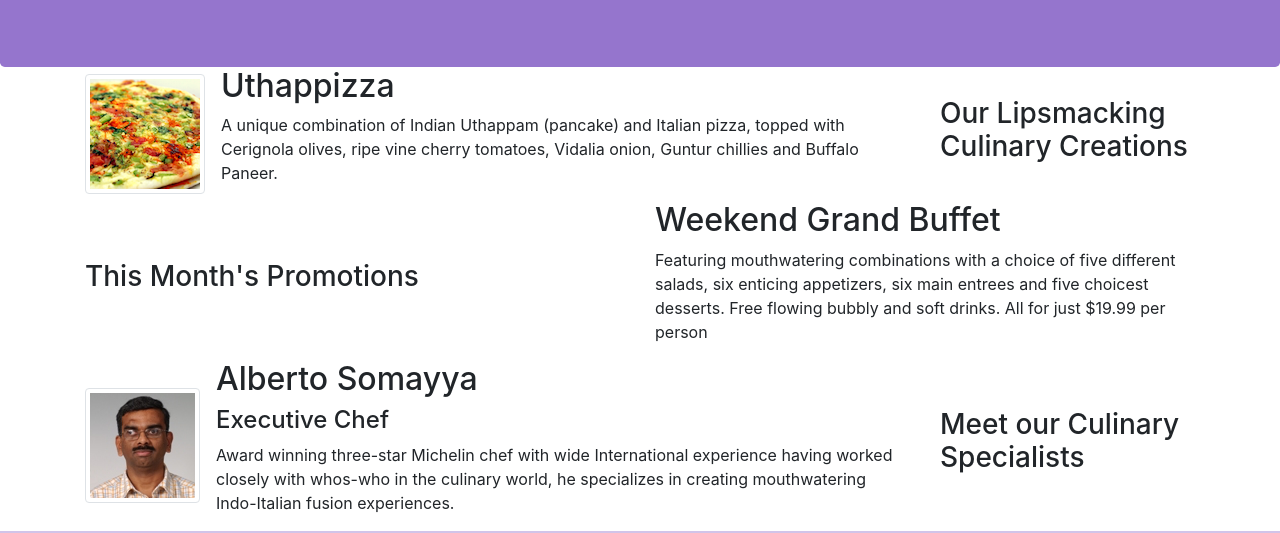
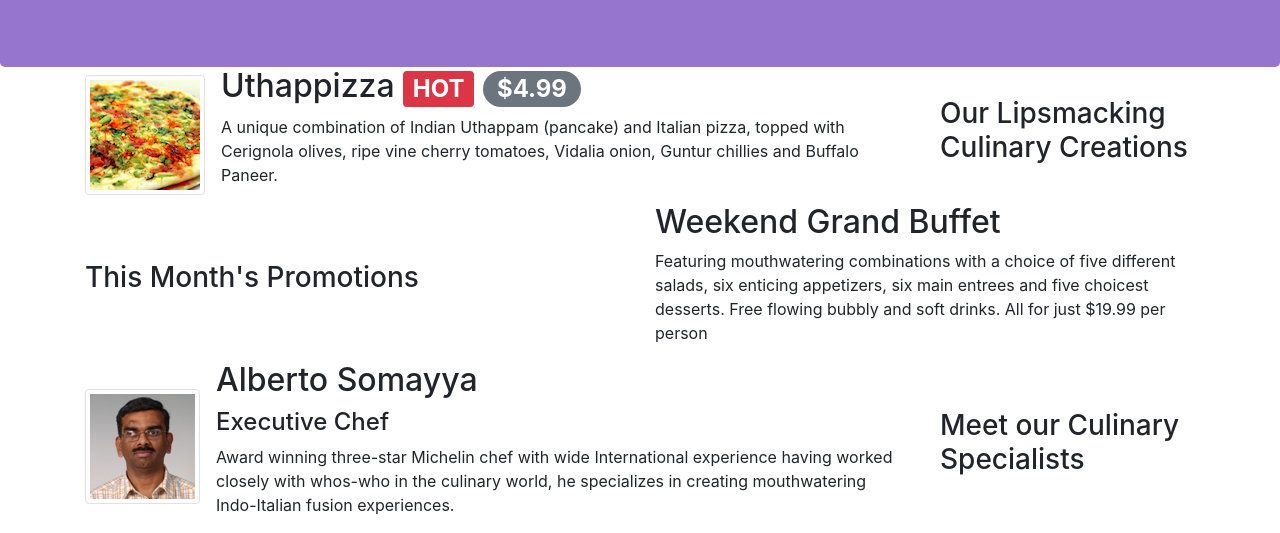
Before and after one commit to Nzone56/Bootstrap, a website: page index.html in a window 1280 px wide. Shown: the part 267-800 px from the top of the page. Drawn offline with nearby package versions, Linux system fonts and the light colour scheme.

Commit message:
Alerting users

```diff
--- a/index.html
+++ b/index.html
@@ -57,7 +57,7 @@
                     <img class="d-flex mr-3 img-thumbnail align-self-center"
                             src="img/uthappizza.png" alt="Uthappizza">
                     <div class="media-body">
-                         <h2 class="media-body">Uthappizza</h2>
+                         <h2 class="media-body">Uthappizza <span class="badge badge-danger">HOT</span> <span class="badge badge-pill badge-secondary">$4.99</span> </h2>
                          <p class="d-none d-sm-block">A unique combination of Indian Uthappam (pancake) and Italian pizza, topped with Cerignola olives, ripe vine cherry tomatoes, Vidalia onion, Guntur chillies and Buffalo Paneer.</p>
                     </div>
                </div>
```
